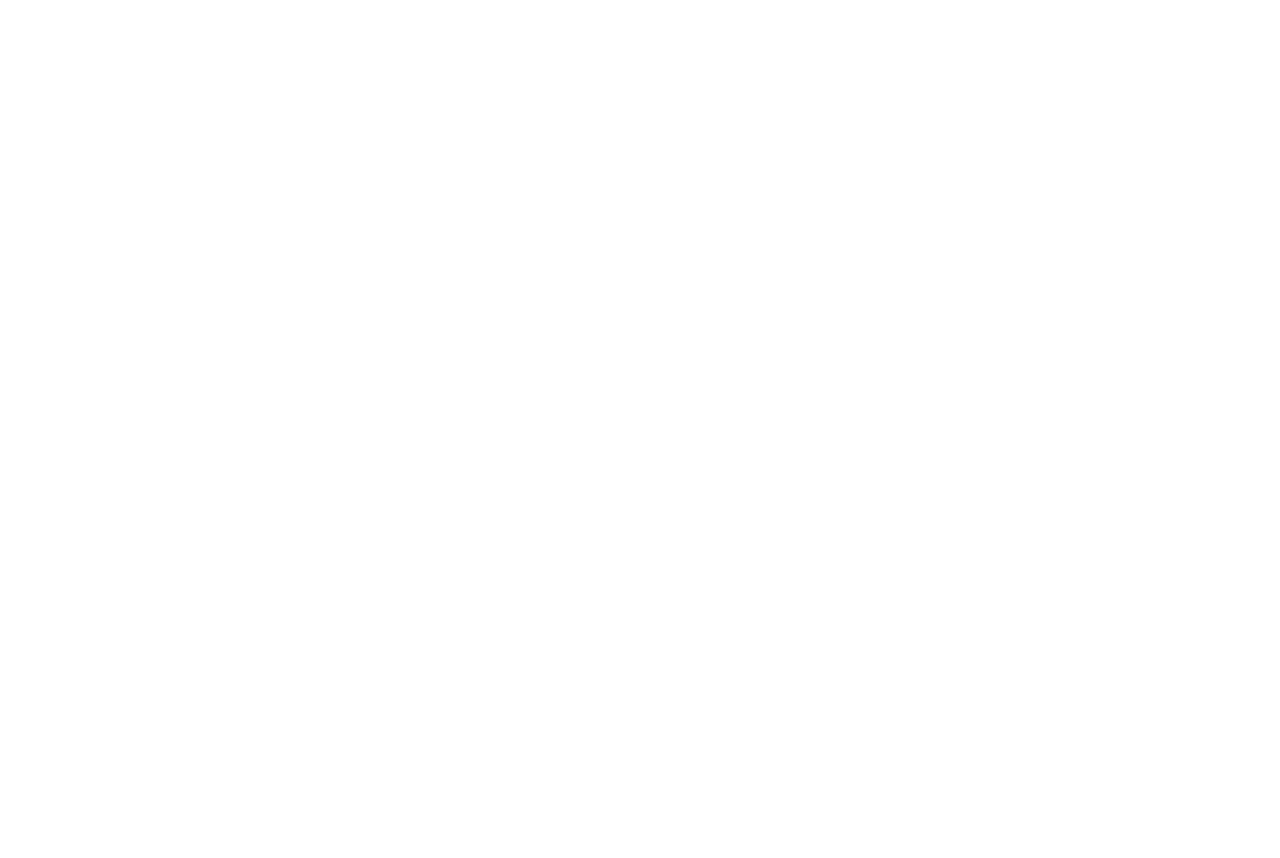
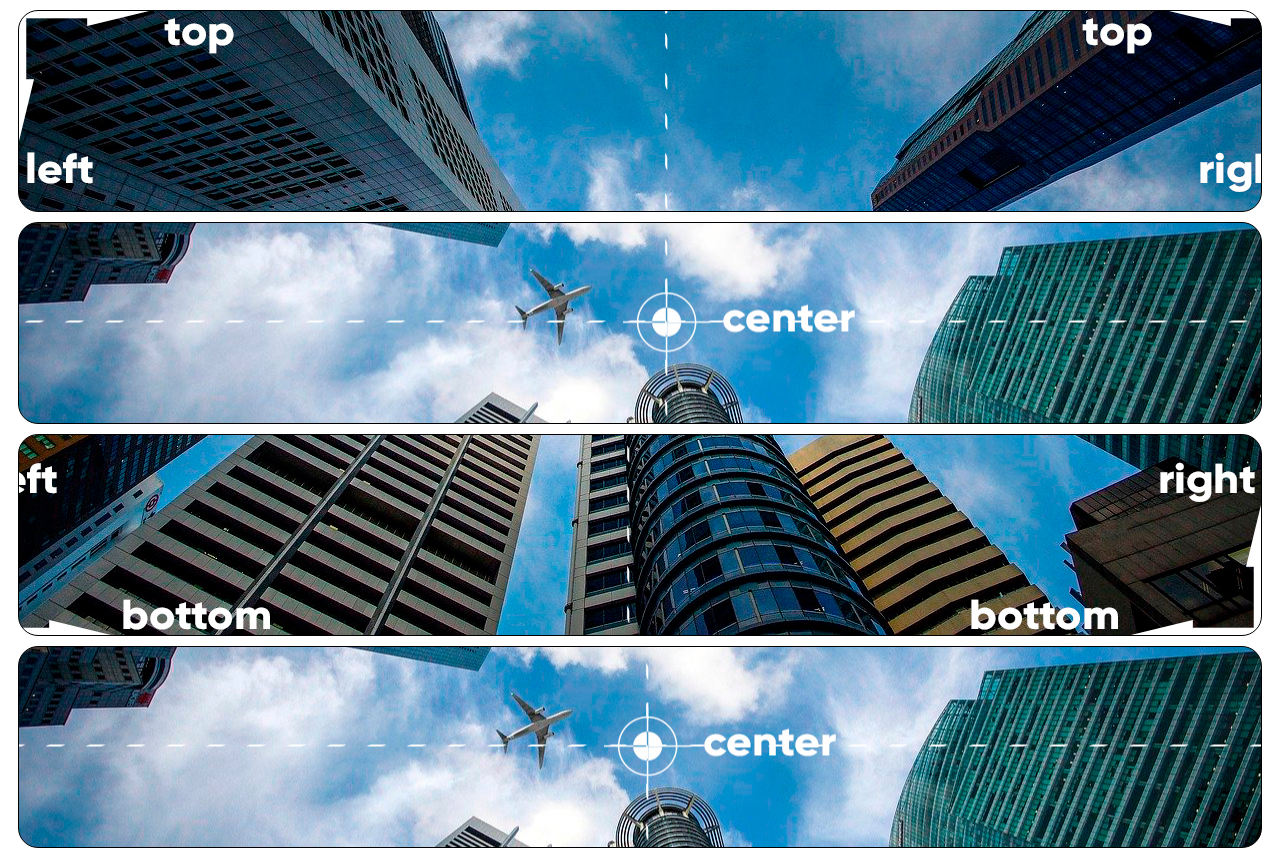
Before and after one commit to AndreJPV/html-css, a plain HTML site: page HTML-CSS aulas/ex022/fundo003.html in a window 1280 px wide. Before the commit the page ends 800 px from the top, so only its background shows below. Drawn offline with Linux system fonts and the light colour scheme.

Commit message:
Atualização

```diff
--- a/HTML-CSS aulas/ex022/fundo003.html
+++ b/HTML-CSS aulas/ex022/fundo003.html
@@ -6,17 +6,41 @@
     <meta name="viewport" content="width=device-width, initial-scale=1.0">
     <title>Posição dos fundos</title>
     <style>
-        div.bloco
+        div.bloco{
+            background-image: url(imagens/wallpaper003.jpg);
+            height: 200px;
+            border: 1px solid black;
+            border-radius: 20px;
+            margin: 10px;
+    }
+        div#q1 {
+            background-position: left top;
+        }
+
+        div#q2 {
+            background-position: left center;
+        }
+
+        div#q3 {
+            background-position: right bottom;
+        }
+
+        div#q4 {
+            background-position: center center;
+        }
     </style>
 </head>
 <body>
-    <div>
+    <div class="bloco" id="q1">
 
     </div>
-    <div>
+    <div class="bloco" id="q2">
 
     </div>
-    <div>
+    <div class="bloco" id="q3">
+
+    </div>
+    <div class="bloco" id="q4">
 
     </div>
 </body>
```
Also changed, not shown: HTML-CSS aulas/ex022/fundo004.html (added, +23 -0 lines).
